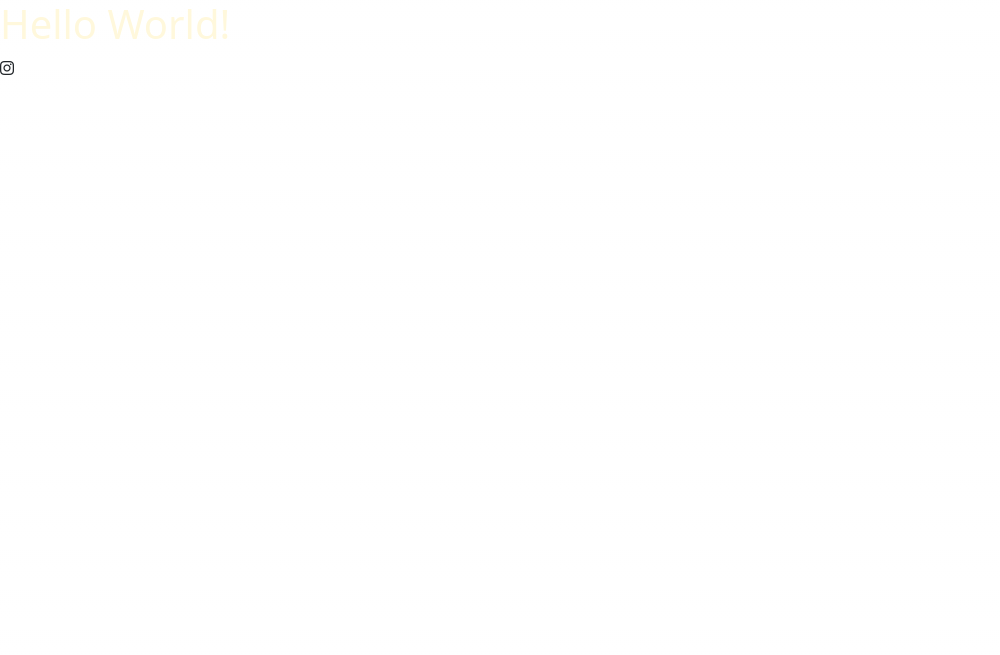
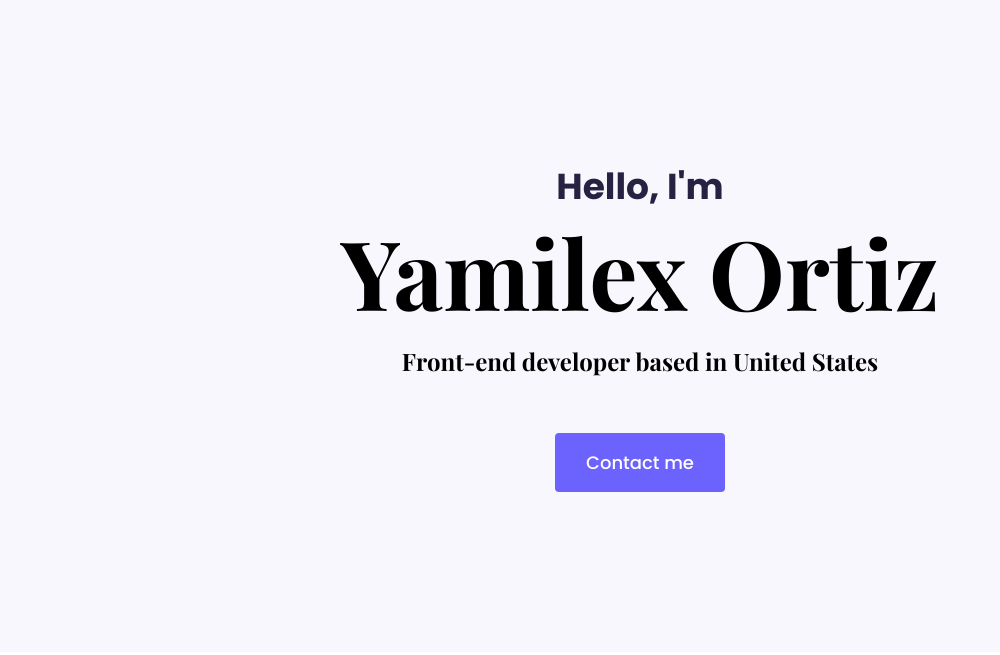
Before and after one commit to Yamilexkiara/my-project, a plain HTML site: page index.html in a window 1280 px wide. Shown: the whole page, without its empty margins (0-1000 px from the left). Drawn offline with nearby package versions, Linux system fonts and the light colour scheme.

Commit message:
layout + links

```diff
--- a/css/styles.css
+++ b/css/styles.css
@@ -1,6 +1,50 @@
+:root {
+  --brading-color: #6c63ff;
+  --secondary-color: #f9f7fe;
+  --heading-font-family: "Playfair Display", serif;
+  --default-font-family: "Poppins", sans-serif;
+}
 body {
-  background-image: var(--bs-gradient);
+  font-family: var(--default-font-family);
+}
+h1,
+h2,
+h3,
+h4,
+h5,
+h6 {
+  color: black;
+  font-family: var(--heading-font-family);
+  font-weight: bold;
 }
 h1 {
-  color: cornsilk;
+  font-size: 96px;
 }
+p {
+  font-weight: normal;
+}
+.hero {
+  background: var(--secondary-color);
+  text-align: center;
+  padding: 160px 20px;
+}
+.hero h2 {
+  font-family: var(--heading-font-family);
+  font-weight: normal;
+  font-size: 24px;
+  line-height: 2;
+}
+.hero p {
+  font-size: 36px;
+  font-weight: bold;
+  margin: 0;
+  color: #272142;
+}
+.btn-branding {
+  background: var(--brading-color);
+  border-radius: 4px;
+  color: white;
+  font-size: 18px;
+  line-height: 27px;
+  padding: 15px 30px;
+}
--- a/index.html
+++ b/index.html
@@ -4,13 +4,23 @@
     <meta charset="UTF-8" />
     <meta http-equiv="X-UA-Compatible" content="IE=edge" />
     <meta name="viewport" content="width=device-width, initial-scale=1.0" />
-    <link rel="stylesheet" href="css/styles.css" />
     <link
       href="https://cdn.jsdelivr.net/npm/bootstrap@5.1.3/dist/css/bootstrap.min.css"
       rel="stylesheet"
       integrity="sha384-1BmE4kWBq78iYhFldvKuhfTAU6auU8tT94WrHftjDbrCEXSU1oBoqyl2QvZ6jIW3"
       crossorigin="anonymous"
     />
+    <link rel="preconnect" href="https://fonts.gstatic.com" />
+    <link
+      href="https://fonts.googleapis.com/css2?family=Playfair+Display:wght@700&amp;family=Poppins:wght@500;700&amp;display=swap"
+      rel="stylesheet"
+    />
+    <link rel="stylesheet" href="css/styles.css" />
+    <script
+      src="https://cdn.jsdelivr.net/npm/bootstrap@5.1.3/dist/js/bootstrap.bundle.min.js"
+      integrity="sha384-ka7Sk0Gln4gmtz2MlQnikT1wXgYsOg+OMhuP+IlRH9sENBO0LRn5q+8nbTov4+1p"
+      crossorigin="anonymous"
+    ></script>
     <script
       src="https://kit.fontawesome.com/393156e741.js"
       crossorigin="anonymous"
@@ -18,7 +28,13 @@
     <title>Yamilex's Portfolio</title>
   </head>
   <body>
-    <h1>Hello World!</h1>
-    <i class="fab fa-instagram"></i>
+    <div class="hero">
+      <p>Hello, I'm</p>
+      <h1>Yamilex Ortiz</h1>
+      <h2 class="mb-5">Front-end developer based in United States</h2>
+      <div>
+        <a href="#" class="btn btn-branding">Contact me</a>
+      </div>
+    </div>
   </body>
 </html>
```
